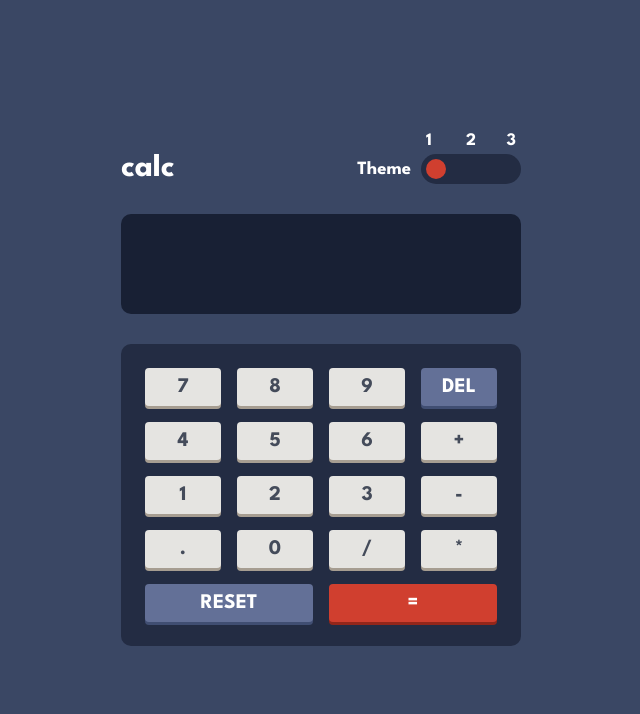
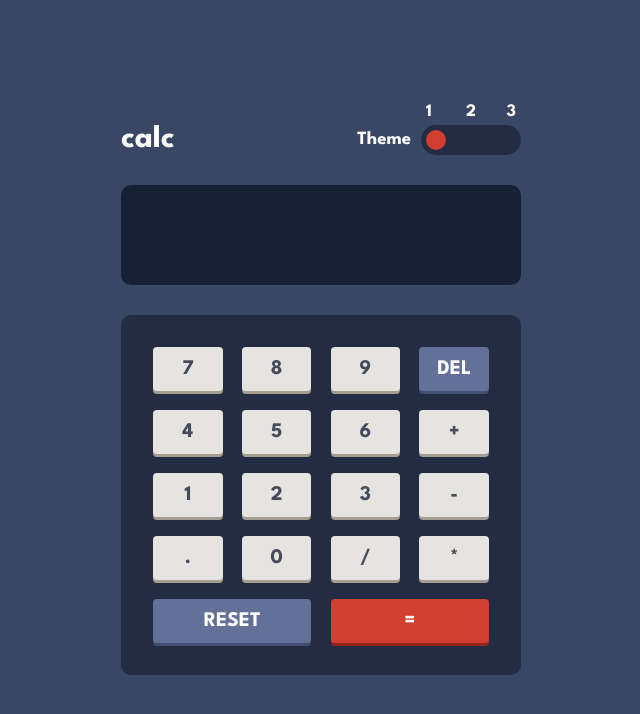
Before and after one commit to aryan-tayal/Calculator, a React (Vite) app: page / in a window 1280 px wide. Shown: the top 714 px of the page, without its empty margins (319-959 px from the left). Built offline with nearby package versions, Linux system fonts and the light colour scheme.

Commit message:
minor style updates

```diff
--- a/src/styles/CalculatorBtn.js
+++ b/src/styles/CalculatorBtn.js
@@ -13,8 +13,8 @@ const useStyles = createUseStyles(
       boxShadow: `0 3px 0 ${key.normal.shadow}`,
       border: "none",
       padding: {
-        top: 9,
-        bottom: 9,
+        top: 12,
+        bottom: 12,
       },
       fontSize: "1.3rem",
       textTransform: "uppercase",
--- a/src/styles/CalculatorGrid.js
+++ b/src/styles/CalculatorGrid.js
@@ -5,9 +5,9 @@ const useStyles = createUseStyles(
       width: "100%",
       display: "grid",
       gridTemplateColumns: "repeat(4, 1fr)",
-      gap: "1rem",
+      gap: "1.2rem",
       backgroundColor: ({ styles }) => styles.backgrounds.calculator,
-      padding: "1.5rem",
+      padding: "2rem",
       borderRadius: 10,
     },
   },
```
